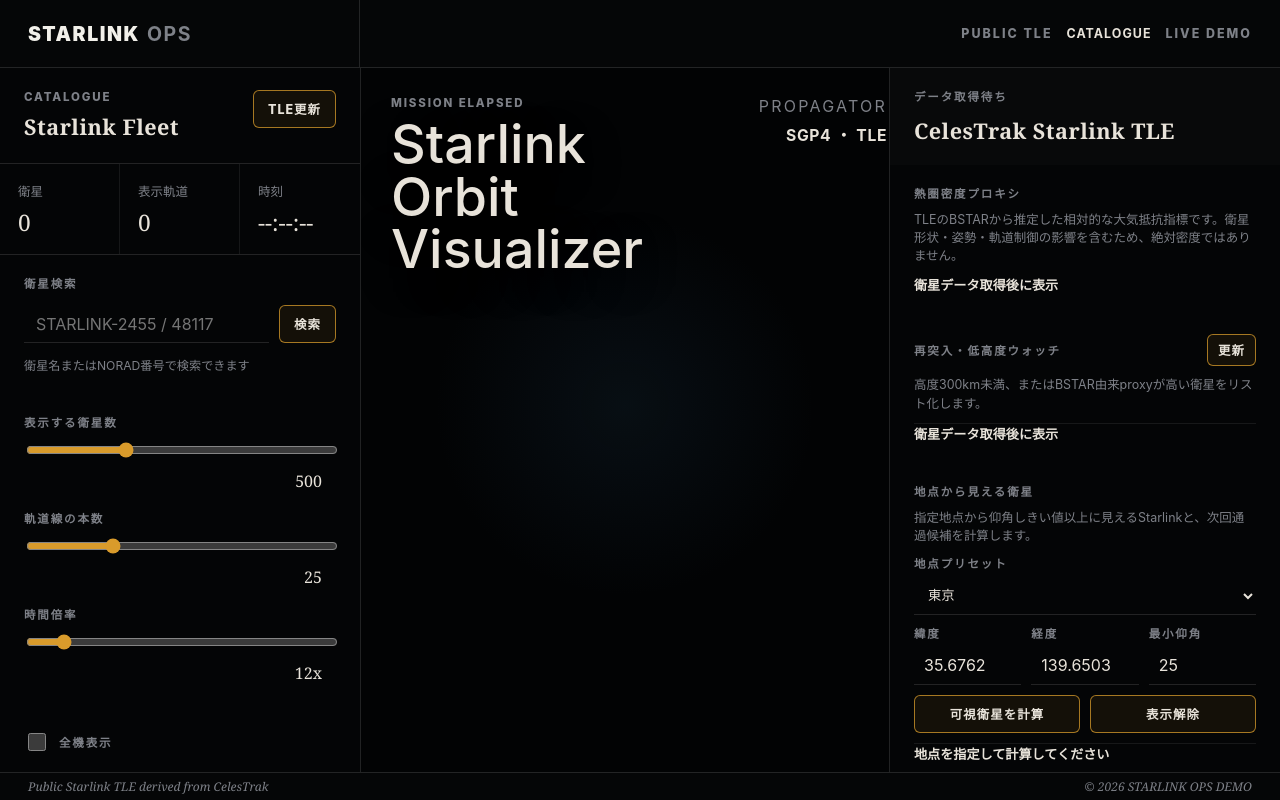
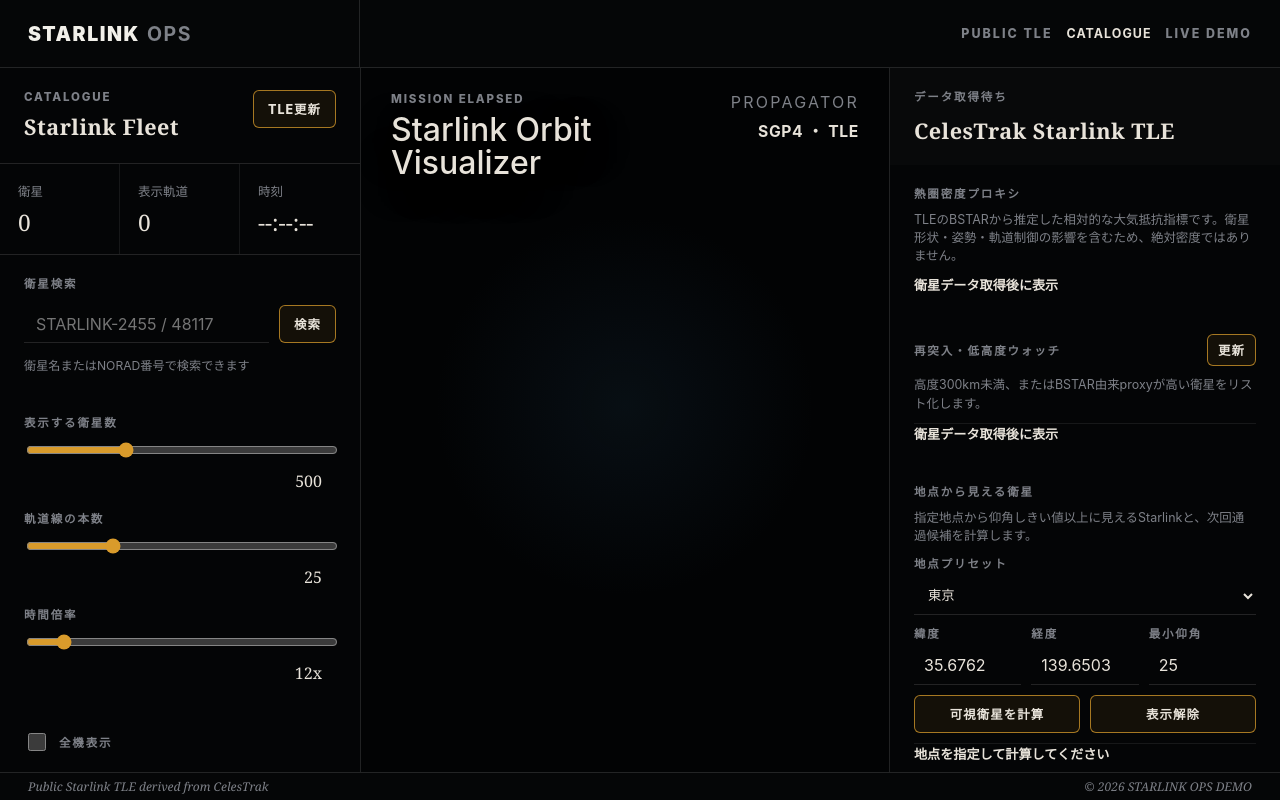
Before and after one commit to ryuabesei/starlink-orbit-visualizer, a website: page index.html in a window 1280 px wide. Drawn offline with nearby package versions, Linux system fonts and the light colour scheme.

Commit message:
Prevent scene title from overlapping globe

```diff
--- a/index.html
+++ b/index.html
@@ -4,7 +4,7 @@
     <meta charset="utf-8">
     <meta name="viewport" content="width=device-width, initial-scale=1">
     <title>Starlink Orbit Visualizer</title>
-    <link rel="stylesheet" href="./styles.css?v=20260702-1">
+    <link rel="stylesheet" href="./styles.css?v=20260702-2">
   </head>
   <body>
     <header class="topbar">
--- a/styles.css
+++ b/styles.css
@@ -837,10 +837,10 @@ label span {
 }
 
 h1 {
-  max-width: 520px;
-  font-size: clamp(2rem, 4.2vw, 4.4rem);
+  max-width: 380px;
+  font-size: 3rem;
   font-weight: 500;
-  line-height: 0.98;
+  line-height: 1.02;
 }
 
 h2,
@@ -873,6 +873,28 @@ h2,
   font-family: var(--font-ui);
   font-size: 0.98rem;
   letter-spacing: 0.04em;
+}
+
+@media (max-width: 1700px) {
+  h1 {
+    max-width: 320px;
+    font-size: 2.45rem;
+  }
+
+  .hud {
+    top: 24px;
+  }
+}
+
+@media (max-width: 1450px) and (min-width: 1181px) {
+  h1 {
+    max-width: 260px;
+    font-size: 2rem;
+  }
+
+  .scene-meta {
+    min-width: 170px;
+  }
 }
 
 .status-grid {
```
